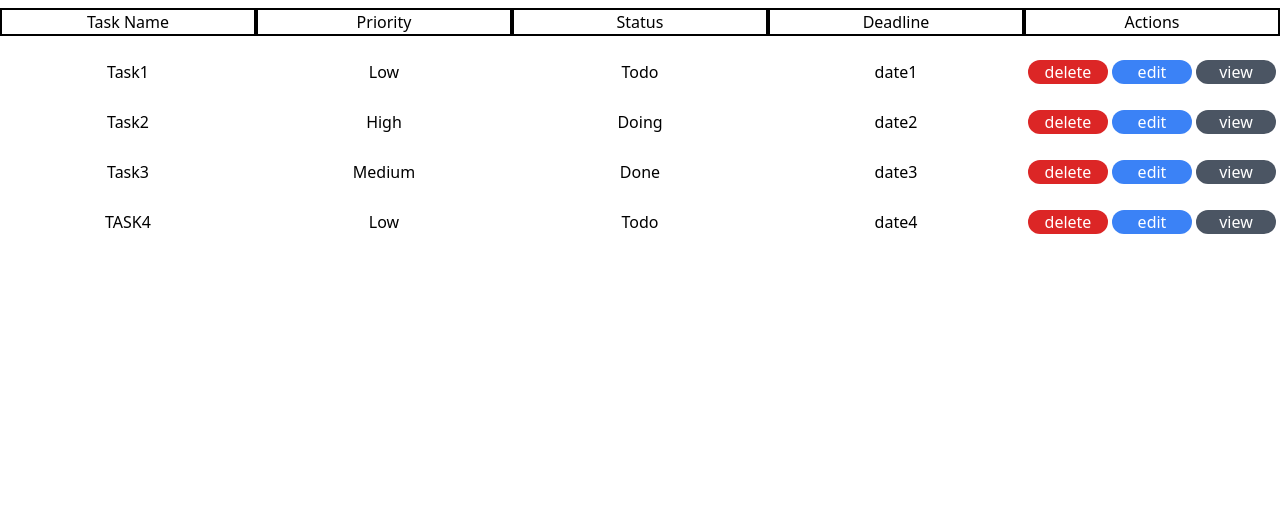
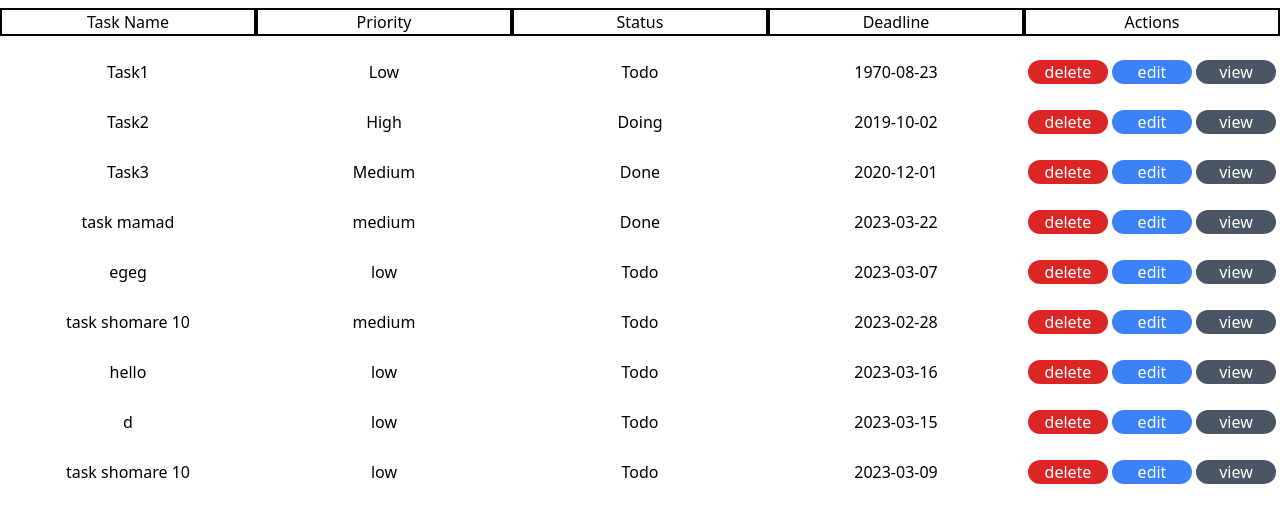
Before and after one commit to ArianFarzaneh/Arian-FarzanehNejad-HW12-Maktab90, a website built with Vite: page index.html in a window 1280 px wide. Shown: the part 67-590 px from the top of the page. Built offline with nearby package versions, Linux system fonts and the light colour scheme; data requests are answered from the project's data file.

Commit message:
add something

```diff
--- a/db.json
+++ b/db.json
@@ -5,28 +5,63 @@
       "TaskName": "Task1",
       "Priority": "Low",
       "Status": "Todo",
-      "Deadline": "date1"
+      "Deadline": "1970-08-23"
     },
     {
       "id": 2,
       "TaskName": "Task2",
       "Priority": "High",
       "Status": "Doing",
-      "Deadline": "date2"
+      "Deadline": "2019-10-02"
     },
     {
       "id": 3,
       "TaskName": "Task3",
       "Priority": "Medium",
       "Status": "Done",
-      "Deadline": "date3"
+      "Deadline": "2020-12-01"
     },
     {
-      "id": 10,
-      "TaskName": "TASK4",
-      "Priority": "Low",
+      "id": 4,
+      "TaskName": "task mamad",
+      "Priority": "medium",
+      "Status": "Done",
+      "Deadline": "2023-03-22"
+    },
+    {
+      "id": 5,
+      "TaskName": "egeg",
+      "Priority": "low",
       "Status": "Todo",
-      "Deadline": "date4"
+      "Deadline": "2023-03-07"
+    },
+    {
+      "id": 6,
+      "TaskName": "task shomare 10",
+      "Priority": "medium",
+      "Status": "Todo",
+      "Deadline": "2023-02-28"
+    },
+    {
+      "id": 7,
+      "TaskName": "hello",
+      "Priority": "low",
+      "Status": "Todo",
+      "Deadline": "2023-03-16"
+    },
+    {
+      "id": 8,
+      "TaskName": "d",
+      "Priority": "low",
+      "Status": "Todo",
+      "Deadline": "2023-03-15"
+    },
+    {
+      "id": 9,
+      "TaskName": "task shomare 10",
+      "Priority": "low",
+      "Status": "Todo",
+      "Deadline": "2023-03-09"
     }
   ]
 }
--- a/index.html
+++ b/index.html
@@ -56,7 +56,7 @@
 
         <input required type="date" class="mb-3 rounded-full pl-1" id="date"><br>
 
-        <input class="bg-blue-400 rounded-full w-[150px]" id="submitmodal" type="submit" value="Add New Task">
+        <input class="bg-blue-400 rounded-full w-[150px] text-white font-bold" id="submitmodal" type="submit" value="Add New Task">
 
       </form>
     </div>
--- a/main.js
+++ b/main.js
@@ -10,6 +10,7 @@ const taskname=document.getElementById("taskname")
 const Priority=document.getElementById("Priority")
 const statuss=document.getElementById("status")
 const date=document.getElementById("date")
+let ID=4;
 async function getData(){
     try {
         const response = await (await fetch('http://localhost:3002/DATA')).json()
@@ -23,7 +24,7 @@ const renderData=(data)=>
 {
       data.forEach(item => {
           const newItem=`
-          <li class="w-12/12  h-[50px] flex">
+          <li class="w-12/12  h-[50px] flex id=${ID}">
           <div class="w-[20%] text-center self-center">${item.TaskName}</div>
           <div class="w-[20%] text-center self-center" id="priority">${item.Priority}</div>
           <div class="w-[20%] text-center self-center">${item.Status}</div>
@@ -63,7 +64,7 @@ const renderData=(data)=>
     submitmodal.addEventListener('click',(e)=>
     {
         const newData = {
-            // "id":10,
+            "id":ID,
             "TaskName":`${taskname.value}`,
             "Priority":`${Priority.value}`,
             "Status":`${statuss.value}`,
@@ -79,14 +80,8 @@ const renderData=(data)=>
         })
         container.style.display="block"
         addmodal.style.display="none"
+        ID=ID+1;
     })
-   const newData = {
-    "id":10,
-    "TaskName":'TASK4',
-    "Priority":"Low",
-    "Status":"Todo",
-    "Deadline":"date4"
-}
 
 //using xmlhttprequest:
 // const getCountryData = function () {
```
